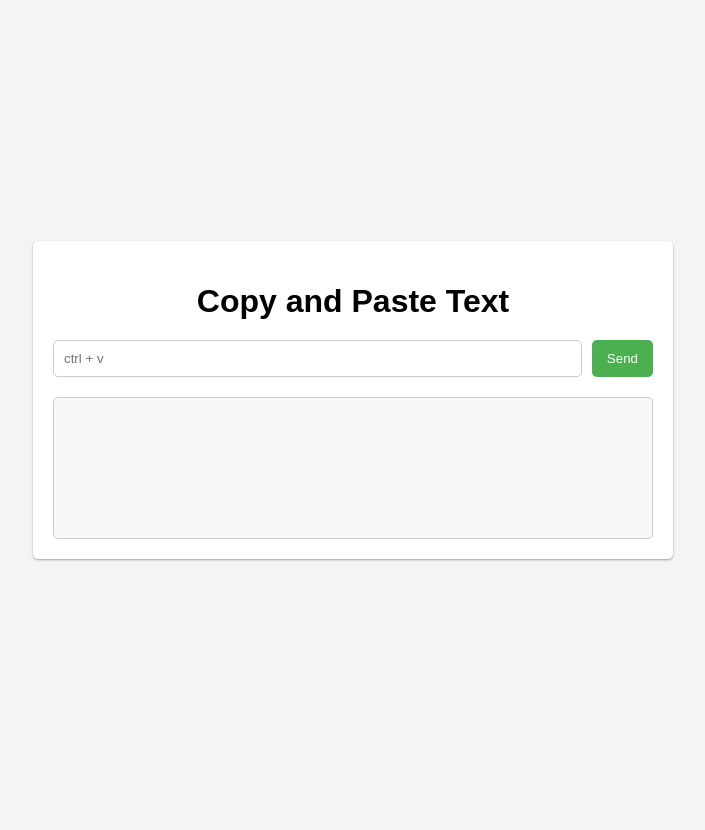
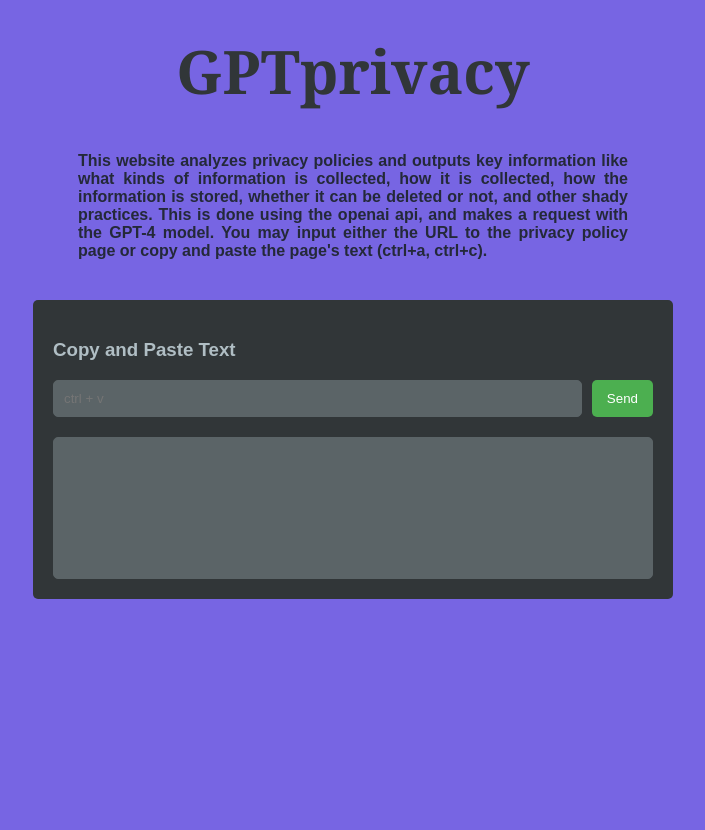
Before and after one commit to nomitchell/gptprivacy, a Flask app: page / in a window 1280 px wide. Shown: the whole page, without its empty margins (287-992 px from the left). Before the commit the page ends 561 px from the top, so only its background shows below. Run offline with Flask 3, Linux system fonts and the light colour scheme.

Commit message:
updated css

```diff
--- a/static/css/index.css
+++ b/static/css/index.css
@@ -1,7 +1,6 @@
 body {
     font-family: Arial, sans-serif;
-    background-color: #f4f4f4;
-    display: flex;
+    background-color: #7765e3;
     justify-content: center;
     align-items: center;
     height: 100vh;
@@ -9,17 +8,35 @@
 }
 
 .chat-container {
-    background-color: #ffffff;
+    background-color: #313638;
     border-radius: 5px;
+    margin: 0 auto;
     padding: 20px;
     width: 80%;
     max-width: 600px;
-    box-shadow: 0 1px 3px rgba(0, 0, 0, 0.12), 0 1px 2px rgba(0, 0, 0, 0.24);
+
 }
 
 h1 {
     text-align: center;
-    margin-bottom: 20px;
+    margin-top: 30px;
+    color: #313638;
+    font-size: 60px;
+    font-family: Georgia, 'Times New Roman', Times, serif;
+    font-weight: bold;
+}
+
+h3 {
+    color: #b0bec4
+}
+
+.about-container {
+    margin: 0 auto;
+    margin-bottom: 40px;
+    max-width: 550px;
+    text-align: justify;
+    color: #242939;
+    font-weight: bold;
 }
 
 #chat-form {
@@ -30,9 +47,10 @@
 
 #text-Input {
     flex-grow: 1;
-    border: 1px solid #ccc;
+    border: 1px solid #5b6467;
     border-radius: 5px;
     padding: 10px;
+    background-color: #5b6467;
 }
 
 #submitBtn {
@@ -50,10 +68,10 @@
 }
 
 #result {
-    border: 1px solid #ccc;
+    border: 1px solid #5b6467;
     border-radius: 5px;
     padding: 20px;
-    background-color: #f8f8f8;
+    background-color: #5b6467;
     min-height: 100px;
     overflow-wrap: break-word;
 }
--- a/templates/index.html
+++ b/templates/index.html
@@ -11,8 +11,12 @@
         <link rel="stylesheet" type="text/css" href="{{ url_for('static', filename='css/index.css') }}">
     </head>
     <body>
+        <h1>GPTprivacy</h1>
+        <div class="about-container">
+            <p>This website analyzes privacy policies and outputs key information like what kinds of information is collected, how it is collected, how the information is stored, whether it can be deleted or not, and other shady practices. This is done using the openai api, and makes a request with the GPT-4 model. You may input either the URL to the privacy policy page or copy and paste the page's text (ctrl+a, ctrl+c).</p>
+        </div>
         <div class="chat-container">
-            <h1>Copy and Paste Text</h1>
+            <h3>Copy and Paste Text</h3>
             <form id="chat-form">
                 <input
                     type="text"
--- a/test.py
+++ /dev/null
@@ -1,5 +0,0 @@
-import trafilatura
-
-downloaded = trafilatura.fetch_url('https://www.amazon.com/gp/help/customer/display.html?nodeId=GX7NJQ4ZB8MHFRNJ')
-text = trafilatura.extract(downloaded)
-print(text)
```
